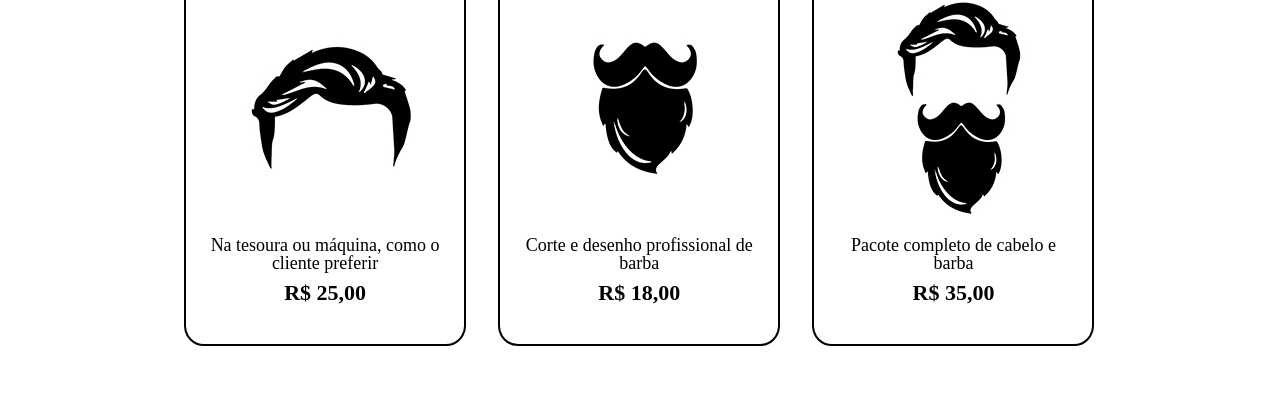
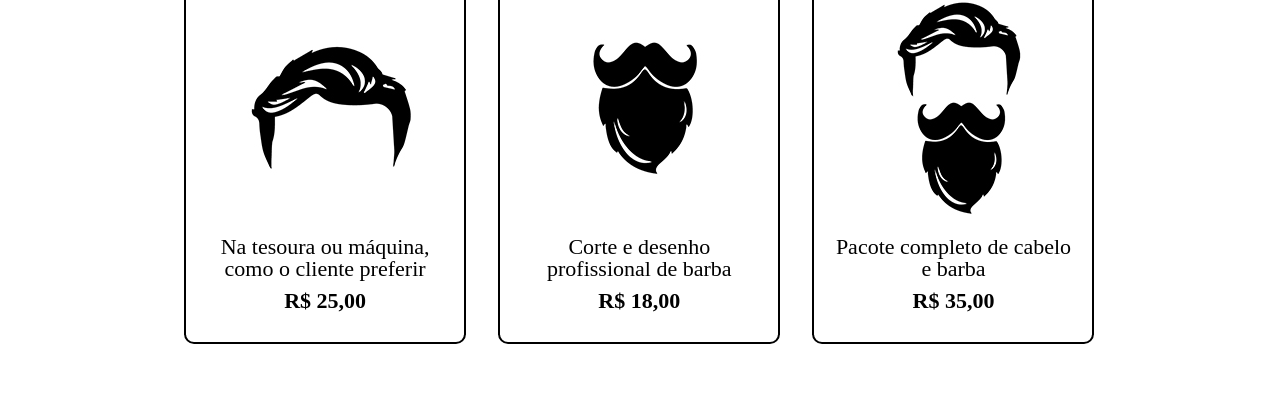
Before and after one commit to pleasematheus/barbearia, a plain HTML site: page produtos.html in a window 1280 px wide. Shown: the part 428-824 px from the top of the page. Drawn offline with Linux system fonts and the light colour scheme.

Commit message:
Table fixed

```diff
--- a/produtos.css
+++ b/produtos.css
@@ -48,7 +48,7 @@ nav a:hover{
 	padding: 30px 20px;
 	box-sizing: border-box;
 	border: 2px solid #000000;
-	border-radius: 20px;
+	border-radius: 10px;
 }
 
 .produtos li:hover{
@@ -69,13 +69,13 @@ nav a:hover{
 }
 
 .produto-descricao{
-	font-size: 18px;
+	font-size: 22px;
 }
 
 .produto-preco{
 	font-size: 22px;
 	font-weight: bold;
-	margin: 10px;
+	margin-top: 10px;
 }
 
 main {
@@ -122,7 +122,7 @@ form label, form legend {
 	transform: scale(1.05);
 }
 
-.table{
+table{
 	margin: 20px 0 40px;
 }
 
```
